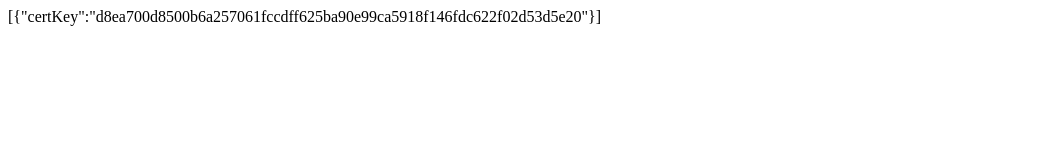
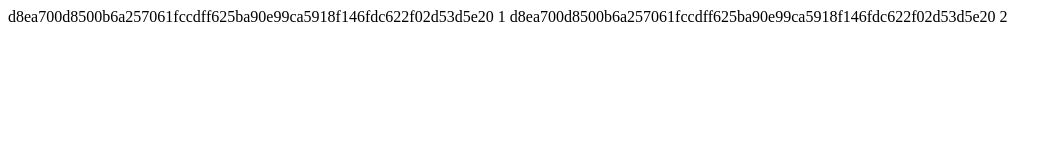
Before and after one commit to uy1233/test222, a plain HTML site: page index.html in a window 1280 px wide. Shown: the whole page, without its empty margins (0-1062 px from the left). Drawn offline with Linux system fonts and the light colour scheme.

Commit message:
Update index.html

```diff
--- a/index.html
+++ b/index.html
@@ -1 +1,15 @@
-[{"certKey":"d8ea700d8500b6a257061fccdff625ba90e99ca5918f146fdc622f02d53d5e20"}]
+<?xml version="1.0" encoding="UTF-8"?>
+            <asx:abap xmlns:asx="http://www.sap.com/abapxml" version="1.0">
+              <asx:values>
+                <VALUES>
+                  <item>
+                    <CERTKEY>d8ea700d8500b6a257061fccdff625ba90e99ca5918f146fdc622f02d53d5e20</CERTKEY>
+                    <ID>1</ID>
+                  </item>
+                  <item>
+                    <CERTKEY>d8ea700d8500b6a257061fccdff625ba90e99ca5918f146fdc622f02d53d5e20</CERTKEY>
+                    <ID>2</ID>
+                  </item>
+                </VALUES>
+              </asx:values>
+            </asx:abap>
```
